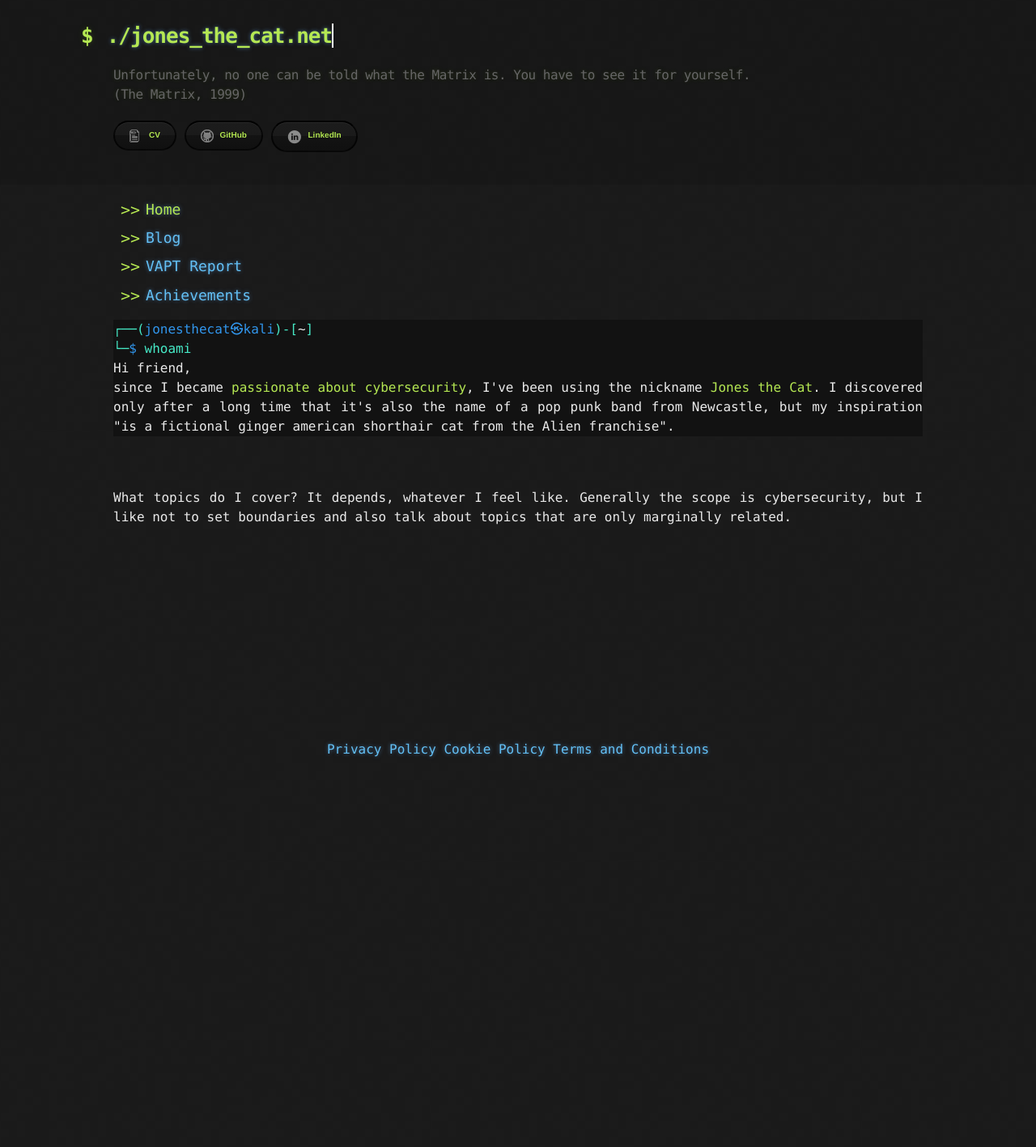
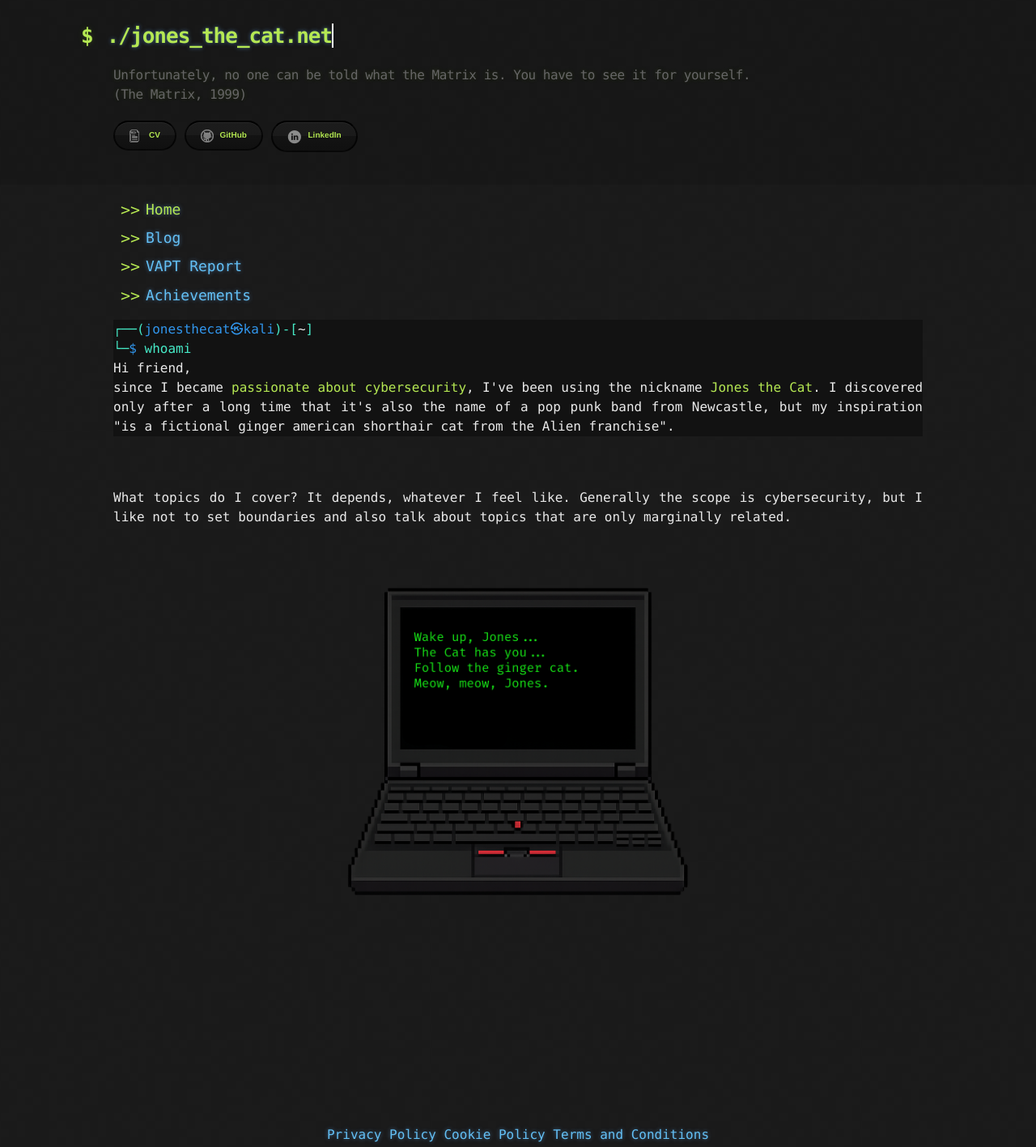
Before and after one commit to dennyverduchi/dennyverduchi.github.io, a Jekyll site: the page built from index.md, in a window 1280 px wide. Shown: the whole page at 81% size. Built offline with Jekyll 4.4.1, drawn with Linux system fonts in a browser that asks for light colours; before the commit the page ends 941 px from its top, so only the background shows below that.

Commit message:
new logo

```diff
--- a/index.md
+++ b/index.md
@@ -18,7 +18,7 @@ The website is undergoing a makeover... swing by soon to unveil the secrets hidd
 \
 What topics do I cover? It depends, whatever I feel like. Generally the scope is cybersecurity, but I like not to set boundaries and also talk about topics that are only marginally related.
 
-<br>
+<img src="/assets/images/thinkpad2.png" alt="thinkpad" style="width: 50%; height: auto; display: block; margin-left: auto; margin-right: auto;">
 
 <!-- Hi friend,
 
```
Also changed, not shown: assets/images/thinkpad2.png (added).
